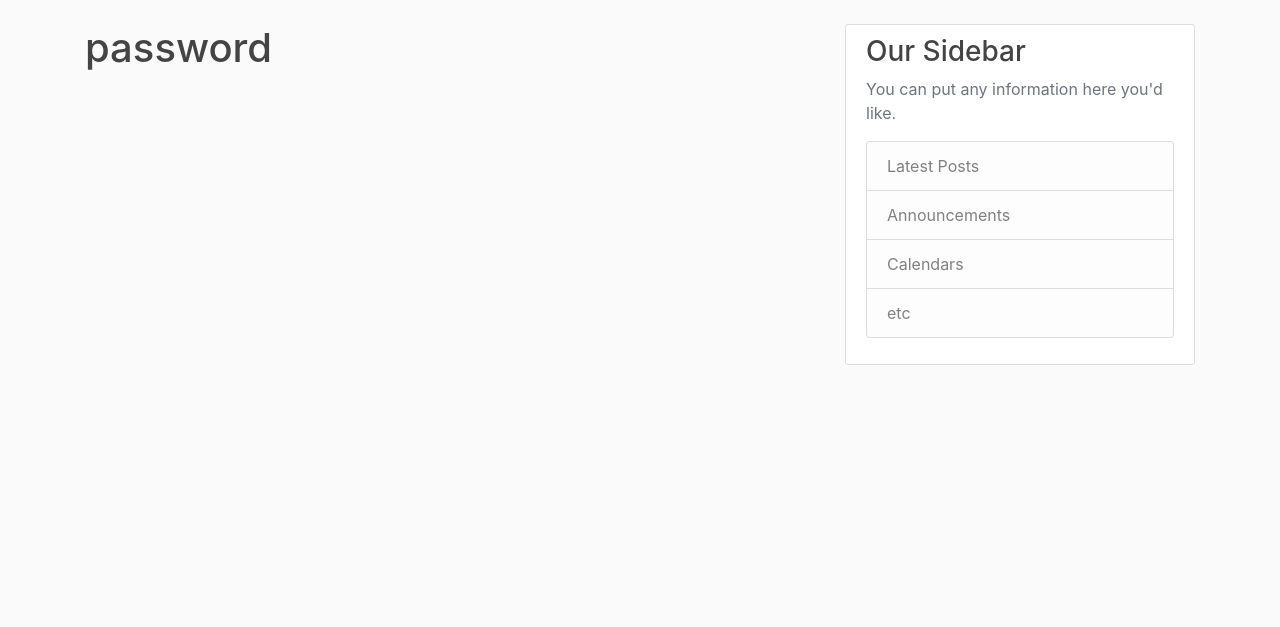
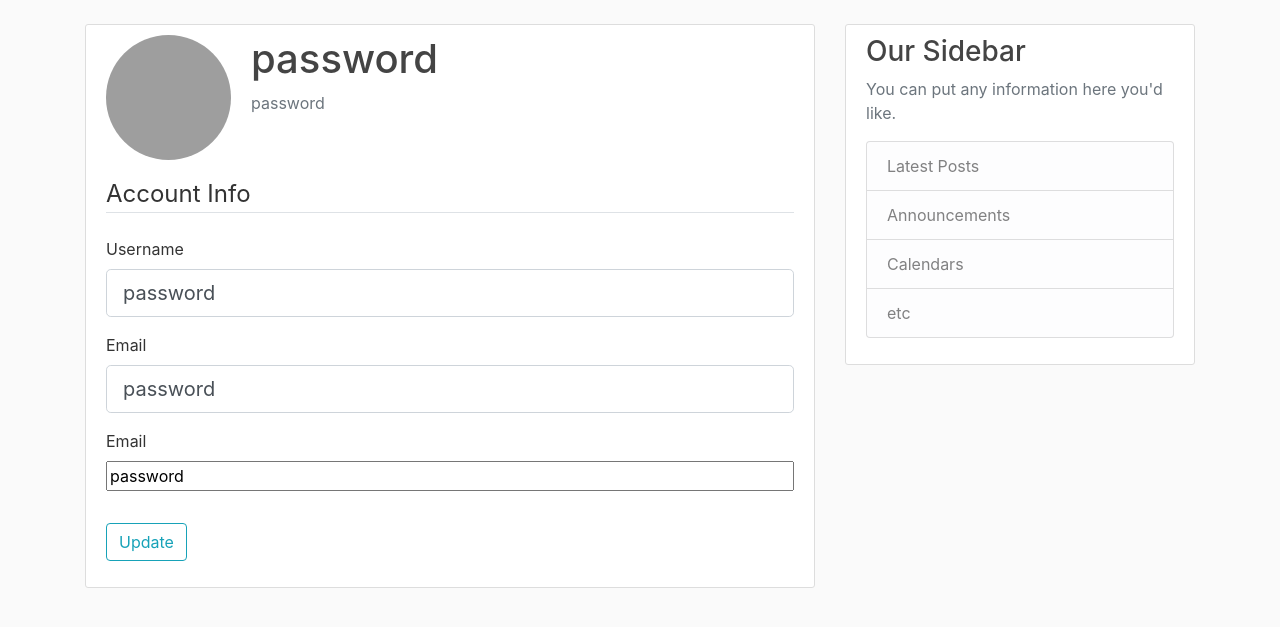
Before and after one commit to zizoubrown/Pitch, a Flask app: page /account in a window 1280 px wide. Shown: the part 56-683 px from the top of the page. Run offline with Flask 2, Linux system fonts and the light colour scheme; a user stored in the database is signed in; some libraries are stand-ins or nearby versions; grey boxes are pictures that could not be loaded.

Commit message:
add profile pic

```diff
--- a/app/forms.py
+++ b/app/forms.py
@@ -1,4 +1,6 @@
 from flask_wtf import FlaskForm
+from flask_wtf.file import FileField, FileAllowed
+from flask_login import current_user
 from wtforms import StringField, PasswordField, SubmitField, BooleanField
 from wtforms.validators import DataRequired, Length, Email, EqualTo, ValidationError
 from app.models import User
@@ -31,3 +33,24 @@ class LoginForm(FlaskForm):
     password = PasswordField('Password', validators=[DataRequired()])
     remember = BooleanField('Remember Me')
     submit = SubmitField('Login')
+
+
+class UpdateAccountForm(FlaskForm):
+    username = StringField('Username',
+                           validators=[DataRequired(), Length(min=2, max=20)])
+    email = StringField('Email',
+                        validators=[DataRequired(), Email()])
+    picture = FileField('Update Profile Pic', validators=[FileAllowed(['jpg', 'png'])])
+    submit = SubmitField('Update')
+
+    def validate_username(self, username):
+        if username.data != current_user.username:
+            user = User.query.filter_by(username=username.data).first()
+            if user:
+                raise ValidationError('That Username is taken please choose a different one')
+
+    def validate_username(self, email):
+        if email.data != current_user.email:
+            user = User.query.filter_by(email=email.data).first()
+            if user:
+                raise ValidationError('That Email is taken please choose a different one')
--- a/app/routes.py
+++ b/app/routes.py
@@ -1,6 +1,9 @@
+import os
+import secrets
+from PIL import Image
 from flask import render_template, url_for, flash, redirect, request
 from app import app, db, bcrypt
-from app.forms import RegistrationForm, LoginForm
+from app.forms import RegistrationForm, LoginForm, UpdateAccountForm
 from app.models import User, Post
 from flask_login import login_user, current_user, logout_user, login_required
 
@@ -61,7 +64,36 @@ def logout():
     logout_user()
     return redirect(url_for('home'))
 
-@app.route('/account')
+
+def save_picture(form_picture):
+    random_hex = secrets.token_hex(8)
+    _, f_ext = os.path.splitext(form_picture.filename)
+    picture_fn = random_hex + f_ext
+    picture_path = os.path.join(app.root_path, 'static/profile_pics', picture_fn)
+
+    output_size = (125, 125)
+    img = Image.open(form_picture)
+    img.thumbnail(output_size)
+    img.save(picture_path)
+
+    return picture_fn
+
+
+@app.route('/account', methods= ['GET', 'POST'])
 @login_required
 def account():
-    return render_template('account.html', title='Account')
+    form = UpdateAccountForm()
+    if form.validate_on_submit():
+        if form.picture.data:
+            picture_file = save_picture(form.picture.data)
+            current_user.image_file = picture_file
+        current_user.username = form.username.data
+        current_user.email = form.email.data
+        db.session.commit()
+        flash('Your account has been Updated!', 'success')
+        return redirect(url_for('account'))
+    elif request.method == 'GET':
+        form.username.data = current_user.username
+        form.email.data = current_user.email
+    image_file = url_for('static', filename='profile_pics/' + current_user.image_file)
+    return render_template('account.html', title='Account', image_file=image_file, form=form)
--- a/app/templates/account.html
+++ b/app/templates/account.html
@@ -1,4 +1,57 @@
 {% extends 'base.html' %}
 {% block content %}
-    <h1> {{ current_user.username }} </h1>
+    <div class="content-section">
+        <div class="media">
+            <img class="rounded-circle account-img" src=" {{ image_file }} ">
+            <div class="media-body">
+                <h2 class="account-heading">{{ current_user.username }}</h2>
+                <p class="text-secondary">{{ current_user.email }}</p>
+            </div>
+        </div>
+            <form method="POST" action="" enctype="multipart/form-data">
+                {{ form.hidden_tag() }}
+                <fieldset class="form-group">
+                    <legend class="border-bottom mb-4">Account Info</legend>
+                    <div class="form-group">
+                        {{ form.username.label(class="form-control-label") }}
+
+                        {% if form.username.errors %}
+                            {{ form.username(class="form-control form-control-lg is-invalid") }}
+                            <div class="invalid-feedback">
+                                {% for error in form.username.errors %}
+                                    <span>{{ error }}</span>
+                                {% endfor %}
+                            </div>
+                        {% else %}
+                            {{ form.username(class="form-control form-control-lg") }}
+                        {% endif %}
+                    </div>
+                    <div class="form-group">
+                        {{ form.email.label(class="form-control-label") }}
+                        {% if form.email.errors %}
+                            {{ form.email(class="form-control form-control-lg is-invalid") }}
+                            <div class="invalid-feedback">
+                                {% for error in form.email.errors %}
+                                    <span>{{ error }}</span>
+                                {% endfor %}
+                            </div>
+                        {% else %}
+                            {{ form.email(class="form-control form-control-lg") }}
+                        {% endif %}
+                    </div>
+                    <div class="form-group">
+                        {{ form.email.label() }}
+                        {{ form.email(class="form-control-file") }}
+                        {% if form.picture.errors %}
+                            {% for error in form.picture.errors %}
+                                <span class="text-danger">{{ error }}</span><br>
+                            {% endfor %}
+                        {% endif %}
+                    </div>
+                </fieldset>
+                <div class="form-group">
+                    {{ form.submit(class="btn btn-outline-info") }}
+                </div>
+            </form>
+    </div>
 {% endblock %}
```
Also changed, not shown: 2 other files.
